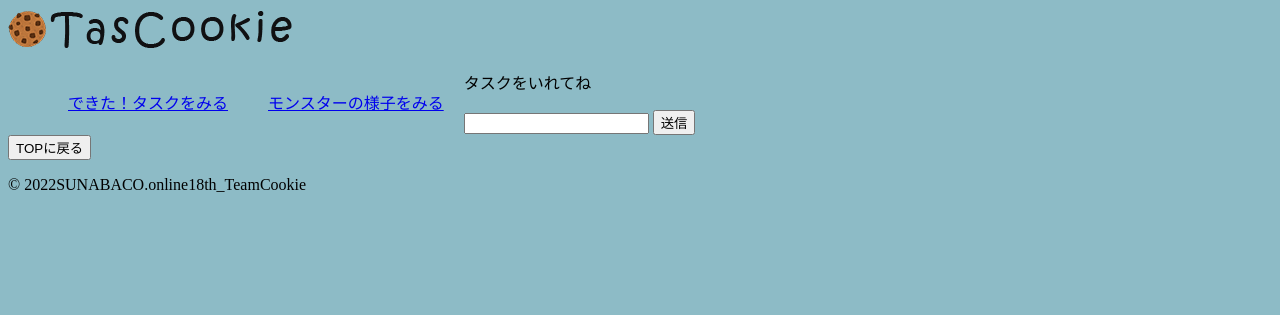
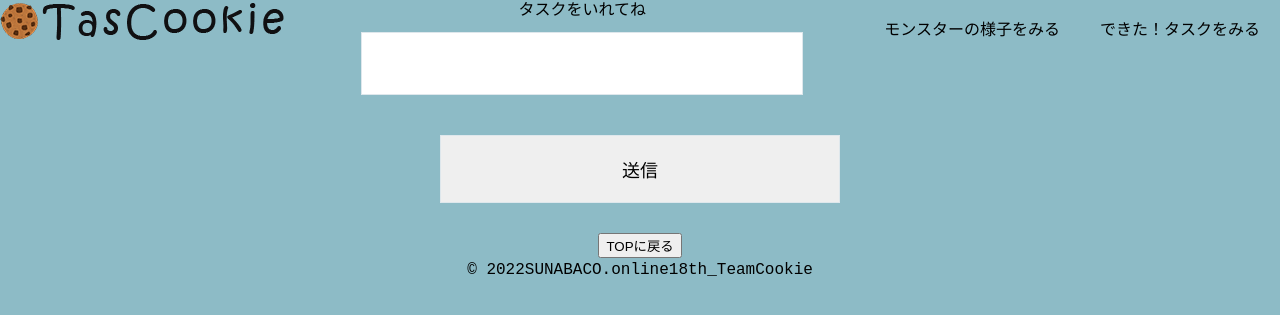
Before and after one commit to kiyunamakiki/sotugyou, a Flask app: page /add in a window 1280 px wide. Shown: the top 315 px of the page. Run offline with Flask 2, Linux system fonts and the light colour scheme; a user stored in the database is signed in; some libraries are stand-ins or nearby versions.

Commit message:
kiyuna_top調整中

```diff
--- a/static/style.css
+++ b/static/style.css
@@ -1,19 +1,93 @@
+/* リセットおまじない */
+body, h1, h2, h3, h4, h5, p, ul, ol, li, dl, dt, dd {
+	margin: 0px;
+	padding: 0px;
+}
+body {
+	background: #fff;
+	text-align: center;
+	font-size: 16px;
+	line-height: 1.4;
+	min-width: 100%;
+	-webkit-text-size-adjust: 100%;
+}
+li {
+	list-style: none;
+}
+a {
+	outline: none;
+	color: inherit;
+	text-decoration: none;
+}
+img {
+	border: 0px;
+	vertical-align: bottom;
+}
+/* おまじない終了 */
+
 header{
     background-color: #8DBBC6;
 }
 .logo {
     padding: 20px;
 }
+
+.header-left{
+    float: left;
+}
+
+.header-rigth{
+    float:right;
+}
 .drawe-menu li{
     list-style: none;
-    float:left;
+    float:right;
     padding: 20px;
 }
 
+.top-wrapper {
+    padding:180px 0 100px 0;
+    background-image: url(../static/image/top.png);
+    height: 600px;
+	background-size: cover;
+}
+
+.container {
+    width: 1000px;
+    padding:0 15px;
+    margin:0 auto;
+}
+
+.top-wrapper h1 {
+    opacity: 0.7;
+    font-size: 100px;
+    letter-spacing: 5px;
+    text-align: center;
+}
+
+.top-wrapper p {
+    font-size: 20px;
+    text-align: center;
+
+}
+
+input,textarea{
+    width:400px;
+    margin-top:10px;
+    margin-bottom:30px;
+    padding:20px;
+    font-size:18px;
+    border:1px solid #dee7ec;
+}
+
+
 body {
 	background: #8DBBC6;
+    margin:0;
+    font-family:'Courier New', Courier, monospace
 }
 
 .footer{
     background-color: #8DBBC6;
+
 }
--- a/templates/index.html
+++ b/templates/index.html
@@ -12,33 +12,45 @@
 
 </head>
 <body>
-    <div class="header">
-        <img src="../static/image/logo.png">
-        <!-- <a href="logo"><img src="../static/image/logo.png" alt="topへ"> -->
-        <!-- <div class="header_list">
-            <button type="button" class="drawer-toggle drawer-hamburger">
-            <span class="sr-only">toggle navigation</span>
-            <span class="drawer-hamburger-icon"></span>
-            </button> -->
-
-        <ul class="drawe-menu">
-            <li><a class="drawer-menu-item" href="#sec1">できた！タスクをみる</a></li>
-            <li><a class="drawer-menu-item" href="#sec2">モンスターの様子をみる</a></li>
-        </ul>
+    <header>
+        <div class="header-left">
+            <img src="../static/image/logo.png">
+        </div>
+        <div class="header-right">
+            <ul class="drawe-menu">
+                <li><a class="drawer-menu-item" href="#sec1">できた！タスクをみる</a></li>
+                <li><a class="drawer-menu-item" href="#sec2">モンスターの様子をみる</a></li>
+            </ul>
+        </div>
     </header>
 
     {% block content %}
 
-    <a href="#"><img src="../static/image/top.png" alt="ここをクリック">
+    <div>
+        <!-- <a href="#"><img src="../static/image/top.png" alt="ここをクリック"> -->
+        <div class="top-wrapper">
+            <div class="container">
+                <h1>TasCookie</h1>
+                <p>カレンダーに書き込まないような小さなタスクをDoしよう</p>
+                <div class="btn-wrapper">
+                    <button onclick="location.href='http://127.0.0.1:5000/login'">ログイン</button>
+                    <button onclick="location.href='http://127.0.0.1:5000/regist'">新規ユーザー登録はこちら</button>
+                </div>
+            </div>
+        </div>
 
-        <form action="/login" method="post">
+
+
+        <!-- <form action="/login" method="post">
         <input type="text" name="member_name" value="ユーザー名">
         <input type="password" name="member_password" value="パスワード">
         <input type="submit" name="save" value="ログイン">
         </form>
         <p class = "error">{{message}}</p>
+         -->
 
-        <button onclick="location.href='http://127.0.0.1:5000/regist'">新規ユーザー登録はこちら</button>
+
+    </div>
 
     {% endblock %}
 
--- a/templates/regist.html
+++ b/templates/regist.html
@@ -1,7 +1,7 @@
 {%extends "index.html"%}
 {%block content%}
 
-<!-- <div>
+<div>
 
 <form action="/regist" method="post">
     <p>新規ユーザー登録</p>
@@ -10,7 +10,7 @@
     <input type="submit" name="save" value="登録">
 </form>
 
-</div> -->
+</div>
 
 
 {%endblock%}
```
